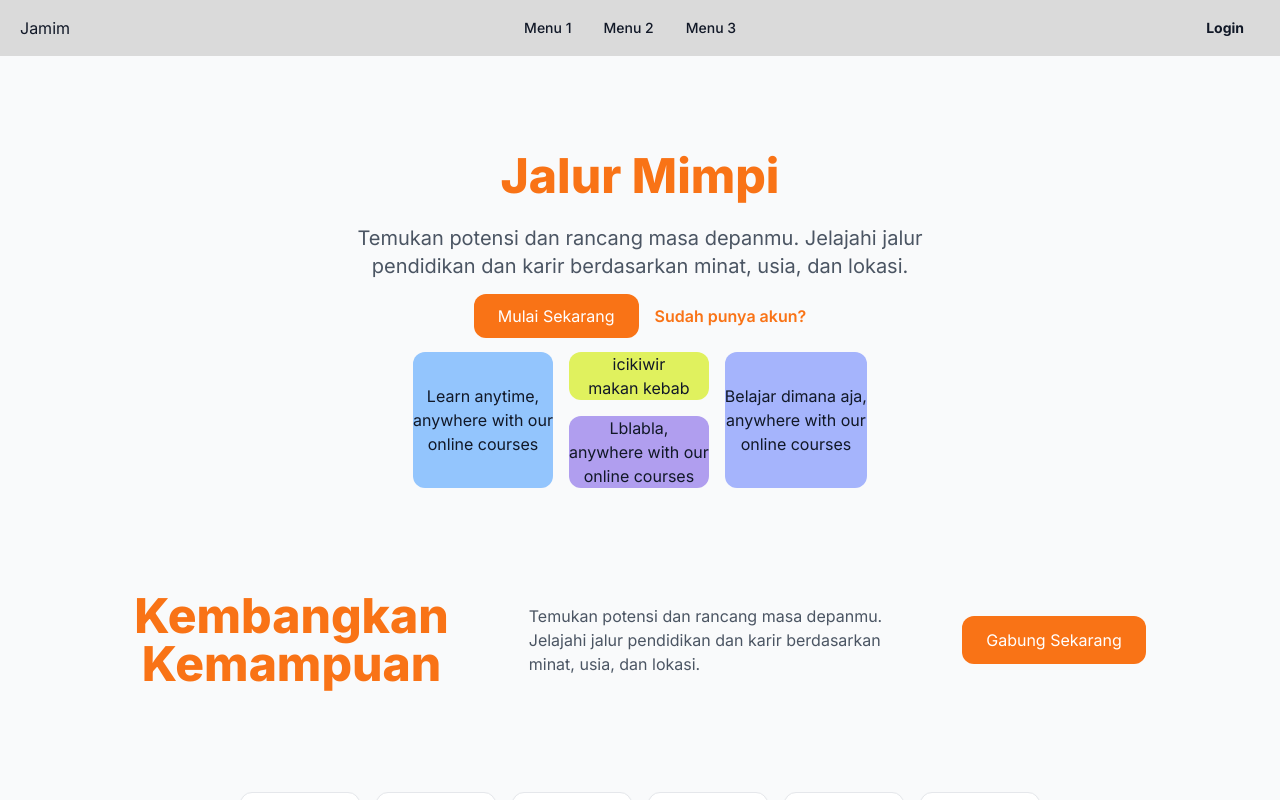
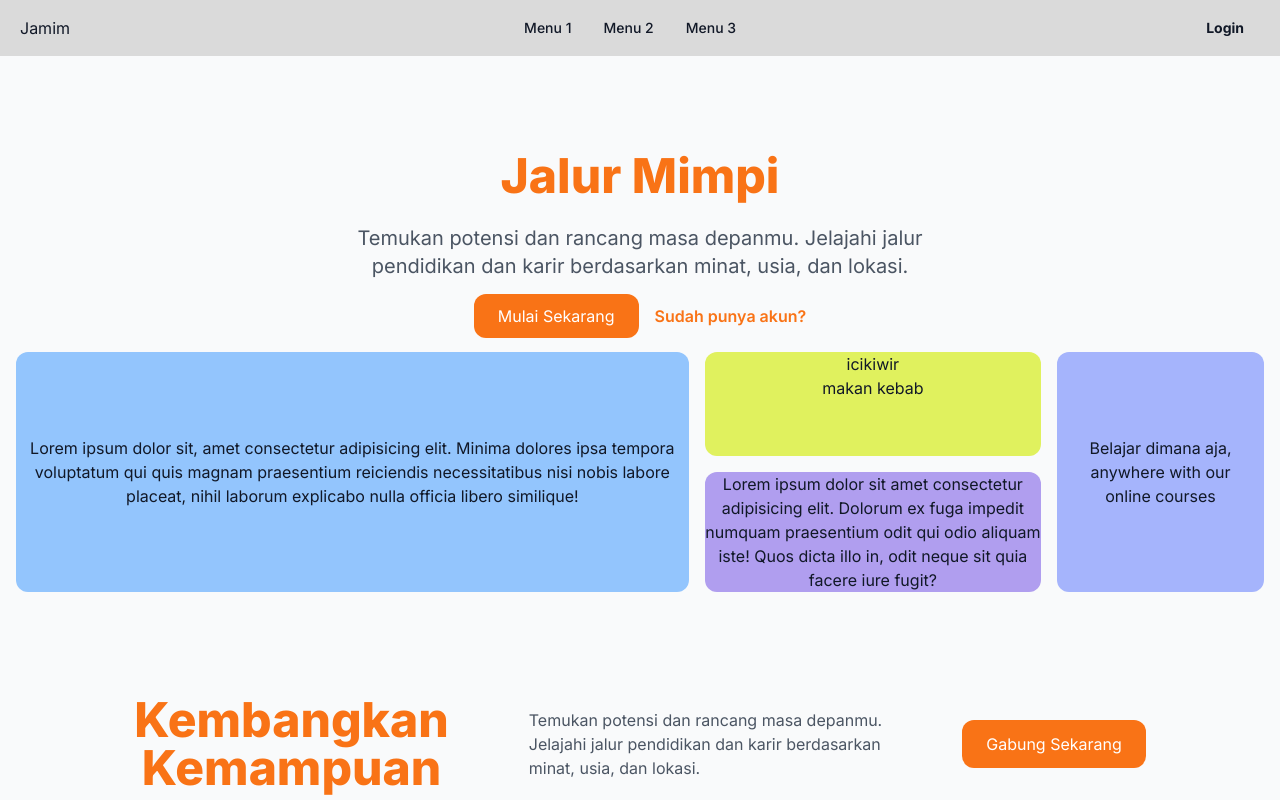
Before and after one commit to anandiooooooooooooooooooooooooooooooooo/next-supabase-test, a Next.js app: page / in a window 1280 px wide. Shown: the top 800 px of the page. Built offline with nearby package versions, Linux system fonts and the light colour scheme.

Commit message:
fix ui: card in ui

```diff
--- a/app/page.tsx
+++ b/app/page.tsx
@@ -1,10 +1,7 @@
 "use client";
+import CardContain from "@/components/custom/CardContain";
+import CardKotak from "@/components/custom/cardKotak";
 import Link from "next/link";
-import CardKotak from "@/components/custom/cardKotak";
-import CardGlossy from "@/components/custom/cardGlosy";
-import CardContain from "@/components/custom/CardContain";
-import Image from "next/image";
-
 
 export default function HomePage() {
   return (
@@ -30,27 +27,34 @@ export default function HomePage() {
           Sudah punya akun?
         </Link>
       </div>
-      <div className="flex gap-4">
-        <div className="flex items-center bg-blue-300 rounded-xl">
+      <div className="flex gap-4 w-full min-h-60">
+        <div className="flex justify-center items-center bg-blue-300 rounded-xl w-full">
           <p>
-            Learn anytime, <br /> anywhere with our <br /> online courses
+            Lorem ipsum dolor sit, amet consectetur adipisicing elit. Minima
+            dolores ipsa tempora voluptatum qui quis magnam praesentium
+            reiciendis necessitatibus nisi nobis labore placeat, nihil laborum
+            explicabo nulla officia libero similique!
           </p>
         </div>
-        <div className="flex items-center flex-col gap-4">
-          <div className="bg-[#E0F15E] rounded-xl w-full">
+
+        <div className="flex items-center flex-col gap-4 w-6/12">
+          <div className="bg-[#E0F15E] rounded-xl w-full h-full">
             <p>
               icikiwir
               <br />
               makan kebab
             </p>
           </div>
-          <div className="bg-[#B09EEF] rounded-xl w-full ">
+          <div className="bg-[#B09EEF] rounded-xl w-full h-full">
             <p>
-              Lblabla, <br /> anywhere with our <br /> online courses
+              Lorem ipsum dolor sit amet consectetur adipisicing elit. Dolorum
+              ex fuga impedit numquam praesentium odit qui odio aliquam iste!
+              Quos dicta illo in, odit neque sit quia facere iure fugit?
             </p>
           </div>
         </div>
-        <div className="flex items-center bg-indigo-300 rounded-xl">
+
+        <div className="flex justify-center items-center bg-indigo-300 rounded-xl w-96">
           <p>
             Belajar dimana aja, <br /> anywhere with our <br /> online courses
           </p>
@@ -59,11 +63,14 @@ export default function HomePage() {
 
       <section className="flex items-center justify-center text-center py-20 gap-20">
         <h1 className="text-4xl md:text-5xl font-extrabold text-orange-500">
-        Kembangkan<br/>Kemampuan
+          Kembangkan
+          <br />
+          Kemampuan
         </h1>
         <p className="text-4xl md:text-base max-w-xl text-gray-600 text-left ">
-        Temukan potensi dan rancang masa depanmu. <br/>Jelajahi jalur pendidikan dan
-        karir berdasarkan<br/> minat, usia, dan lokasi.
+          Temukan potensi dan rancang masa depanmu. <br />
+          Jelajahi jalur pendidikan dan karir berdasarkan
+          <br /> minat, usia, dan lokasi.
         </p>
         <Link
           href="/auth/register"
@@ -73,31 +80,48 @@ export default function HomePage() {
         </Link>
       </section>
       <div className="flex gap-4">
-    <CardKotak title="Crotical Thinking"></CardKotak> <CardKotak title="Crotical Thinking"></CardKotak>
-    <CardKotak title="Crotical Thinking"></CardKotak> <CardKotak title="Crotical Thinking"></CardKotak>
-    <CardKotak title="Crotical Thinking"></CardKotak> <CardKotak title="Crotical Thinking"></CardKotak>
+        <CardKotak title="Crotical Thinking"></CardKotak>{" "}
+        <CardKotak title="Crotical Thinking"></CardKotak>
+        <CardKotak title="Crotical Thinking"></CardKotak>{" "}
+        <CardKotak title="Crotical Thinking"></CardKotak>
+        <CardKotak title="Crotical Thinking"></CardKotak>{" "}
+        <CardKotak title="Crotical Thinking"></CardKotak>
       </div>
       <div className="flex gap-4">
-    <CardKotak title="Crotical Thinking"></CardKotak> <CardKotak title="Crotical Thinking"></CardKotak>
-    <CardKotak title="Crotical Thinking"></CardKotak> <CardKotak title="Crotical Thinking"></CardKotak>
+        <CardKotak title="Crotical Thinking"></CardKotak>{" "}
+        <CardKotak title="Crotical Thinking"></CardKotak>
+        <CardKotak title="Crotical Thinking"></CardKotak>{" "}
+        <CardKotak title="Crotical Thinking"></CardKotak>
       </div>
       <div className="flex gap-4">
-      <CardKotak title="Crotical Thinking"></CardKotak> <CardKotak title="Crotical Thinking"></CardKotak>
+        <CardKotak title="Crotical Thinking"></CardKotak>{" "}
+        <CardKotak title="Crotical Thinking"></CardKotak>
       </div>
 
       <div className="flex items-center justify-center text-center py-20 ">
-    <h1 className="text-4xl md:text-5xl font-extrabold text-orange-500">Testimoni & Aspirasi lokal</h1>
+        <h1 className="text-4xl md:text-5xl font-extrabold text-orange-500">
+          Testimoni & Aspirasi lokal
+        </h1>
       </div>
       <section className="flex items-center justify-center text-center gap-20">
-
         <div className="flex gap-10">
-        <CardContain name="Mas Varis" image="/Images/jidan.png" quote='"blblableble blublublu blblableble blublublu blblableble blublublu blblableble blublublu blblableble blublublu "'></CardContain>
-        <CardContain name="Mas Varis" image="/Images/jidan.png" quote='"blblableble blublublu blblableble blublublu blblableble blublublu blblableble blublublu blblableble blublublu "'></CardContain>
-        <CardContain name="Mas Varis" image="/Images/jidan.png" quote='"blblableble blublublu blblableble blublublu blblableble blublublu blblableble blublublu blblableble blublublu "'></CardContain>
+          <CardContain
+            name="Mas Varis"
+            image="/Images/jidan.png"
+            quote='"blblableble blublublu blblableble blublublu blblableble blublublu blblableble blublublu blblableble blublublu "'
+          ></CardContain>
+          <CardContain
+            name="Mas Varis"
+            image="/Images/jidan.png"
+            quote='"blblableble blublublu blblableble blublublu blblableble blublublu blblableble blublublu blblableble blublublu "'
+          ></CardContain>
+          <CardContain
+            name="Mas Varis"
+            image="/Images/jidan.png"
+            quote='"blblableble blublublu blblableble blublublu blblableble blublublu blblableble blublublu blblableble blublublu "'
+          ></CardContain>
         </div>
       </section>
     </section>
-
-
   );
 }
```
Lines whose indentation alone changed are shown as unchanged.
